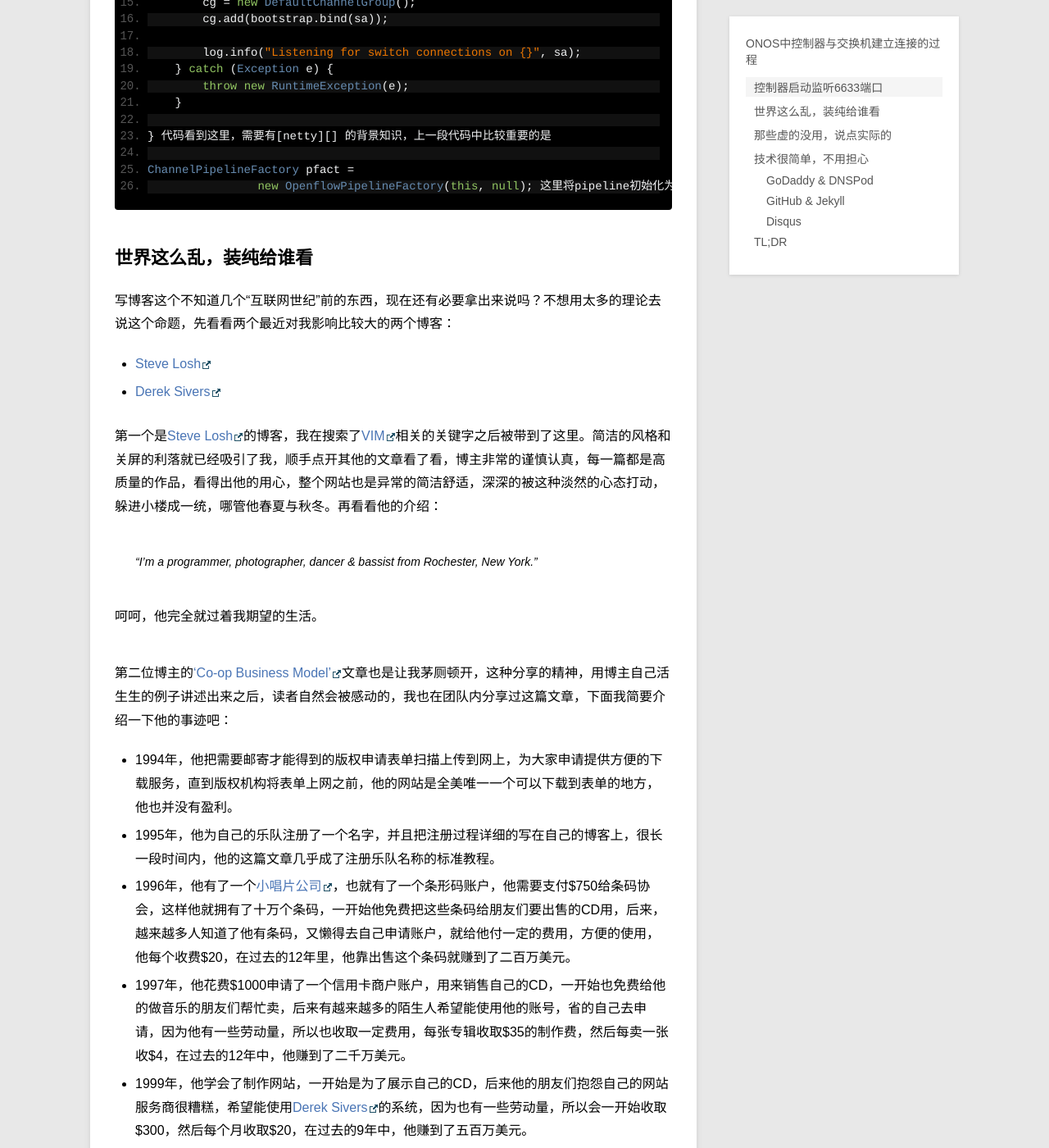
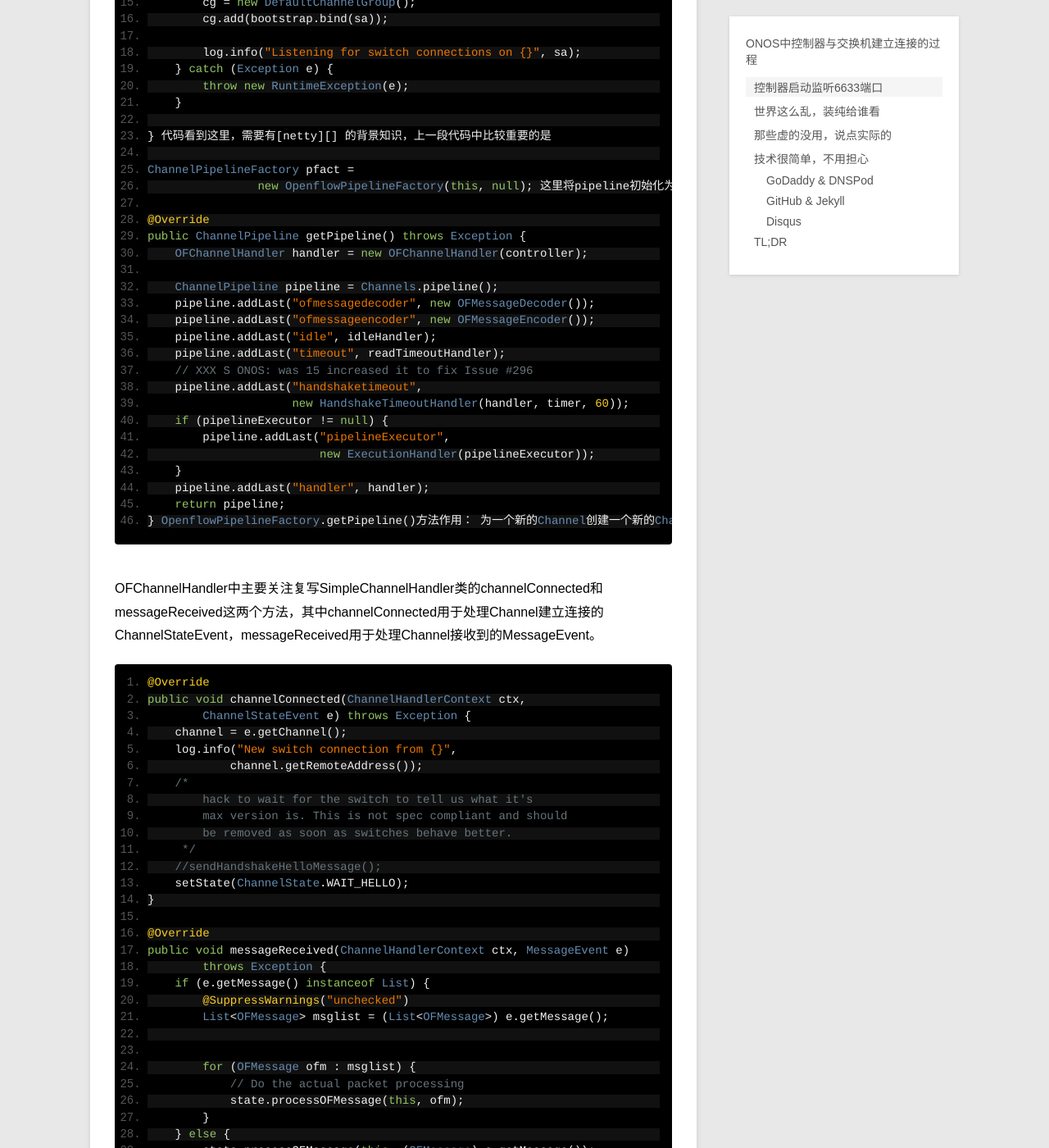
Before and after one commit to KailongLi/kailongli.github.io, a Jekyll site: the page built from _posts/blog/2015-04-07-switch-connection.md, in a window 1280 px wide and 1400 px high, scrolled down 1054 px. Shown: the whole window at 82% size. Built offline with Jekyll 4.4.1, drawn with Linux system fonts in a browser that asks for light colours; Markdown is read by kramdown in place of the engine named in the settings; some of the changed text lies outside the part shown.

Commit message:
switch connection v2

```diff
--- a/_posts/blog/2015-04-07-switch-connection.md
+++ b/_posts/blog/2015-04-07-switch-connection.md
@@ -51,11 +51,64 @@ OSGI模块启动时候，就会调用这个函数，其中Activate注解说明
     ChannelPipelineFactory pfact =
                     new OpenflowPipelineFactory(this, null);
 这里将pipeline初始化为OpenFlowPipelineFactory，而在OpenFlowPipelineFactory中重写ChannelPipelineFactory接口的getPipeline方法。
-OpenflowPipelineFactory.getPipeline()
-这个方法作用：
+
+    @Override
+    public ChannelPipeline getPipeline() throws Exception {
+        OFChannelHandler handler = new OFChannelHandler(controller);
+
+        ChannelPipeline pipeline = Channels.pipeline();
+        pipeline.addLast("ofmessagedecoder", new OFMessageDecoder());
+        pipeline.addLast("ofmessageencoder", new OFMessageEncoder());
+        pipeline.addLast("idle", idleHandler);
+        pipeline.addLast("timeout", readTimeoutHandler);
+        // XXX S ONOS: was 15 increased it to fix Issue #296
+        pipeline.addLast("handshaketimeout",
+                         new HandshakeTimeoutHandler(handler, timer, 60));
+        if (pipelineExecutor != null) {
+            pipeline.addLast("pipelineExecutor",
+                             new ExecutionHandler(pipelineExecutor));
+        }
+        pipeline.addLast("handler", handler);
+        return pipeline;
+    }
+OpenflowPipelineFactory.getPipeline()方法作用：
 为一个新的Channel创建一个新的ChannelPipeline，当一个server端的Channel接收到一个新的连接，我们会为每个新
 的接受了的连接创建一个新的子Channel。这个新的子Channel使用一个新的ChannelPipeline，这个新的ChannelPipeline
 由server端ChannelPipelineFactory的getPipeline创建。
+
+OFChannelHandler中主要关注复写SimpleChannelHandler类的channelConnected和messageReceived这两个方法，其中channelConnected用于处理Channel建立连接的ChannelStateEvent，messageReceived用于处理Channel接收到的MessageEvent。
+
+    @Override
+    public void channelConnected(ChannelHandlerContext ctx,
+            ChannelStateEvent e) throws Exception {
+        channel = e.getChannel();
+        log.info("New switch connection from {}",
+                channel.getRemoteAddress());
+        /*
+            hack to wait for the switch to tell us what it's
+            max version is. This is not spec compliant and should
+            be removed as soon as switches behave better.
+         */
+        //sendHandshakeHelloMessage();
+        setState(ChannelState.WAIT_HELLO);
+    }
+
+    @Override
+    public void messageReceived(ChannelHandlerContext ctx, MessageEvent e)
+            throws Exception {
+        if (e.getMessage() instanceof List) {
+            @SuppressWarnings("unchecked")
+            List<OFMessage> msglist = (List<OFMessage>) e.getMessage();
+
+
+            for (OFMessage ofm : msglist) {
+                // Do the actual packet processing
+                state.processOFMessage(this, ofm);
+            }
+        } else {
+            state.processOFMessage(this, (OFMessage) e.getMessage());
+        }
+    }
 
 ## 世界这么乱，装纯给谁看
 
```
Also changed, not shown: 1 other file.
